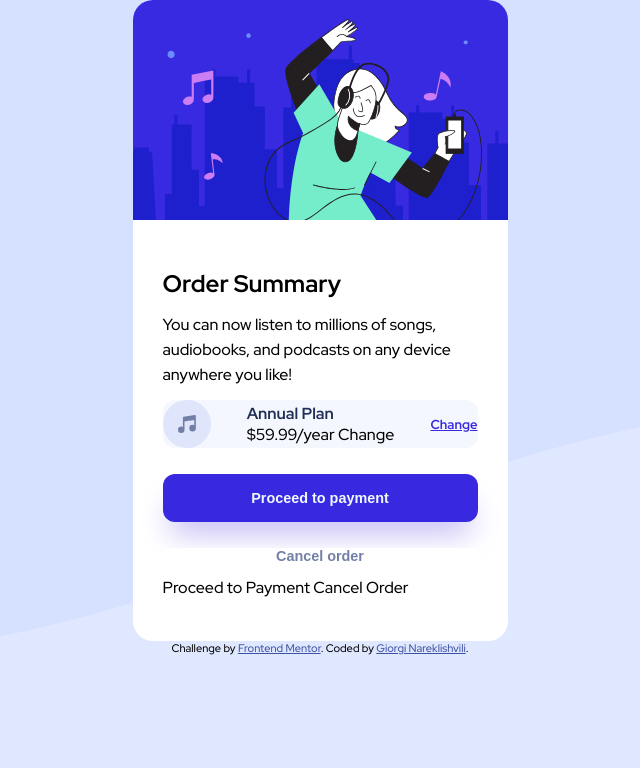
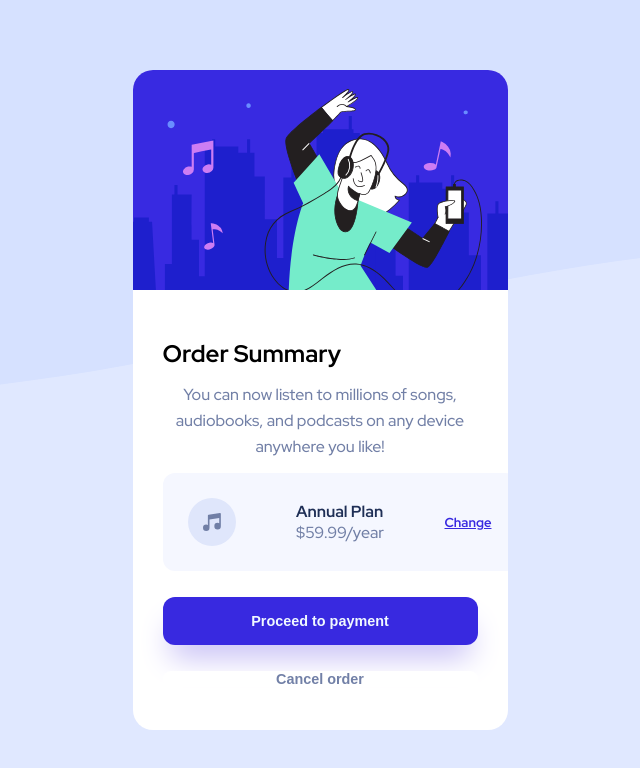
Before and after one commit to gionare/Order-Summary-Card, a plain HTML site: page index.html in a window 1280 px wide. Shown: the whole page, without its empty margins (320-960 px from the left). Drawn offline with Linux system fonts and the light colour scheme.

Commit message:
updated version, but not finished yet

```diff
--- a/index.html
+++ b/index.html
@@ -27,6 +27,7 @@
     </style>
   </head>
   <body>
+    <div>
     <div class="card">
       <img
         class="illustration-img"
@@ -35,34 +36,30 @@
       />
       <div class="container">
         <h2 calss="title">Order Summary</h2>
-        <p class="order-desc" > You can now listen to millions of songs, audiobooks, and
-          podcasts on any device anywhere you like!
+        <p class="order-desc">
+          You can now listen to millions of songs, audiobooks, and podcasts on
+          any device anywhere you like!
         </p>
         <div class="plan-container">
-          <img src="images/icon-music.svg" alt="music-icon">
+          <img src="images/icon-music.svg" alt="music-icon" />
           <div class="plan-desc">
             <strong>Annual Plan</strong>
-            <p>$59.99/year Change</p>
+            <p>$59.99/year</p>
           </div>
           <a href="#">Change</a>
         </div>
         <button class="proceed-btn">Proceed to payment</button>
         <button class="cancel-btn">Cancel order</button>
-
-        Proceed to Payment Cancel Order
-
-
-        </p>
       </div>
     </div>
-
-
-
-    <div class="attribution">
+    <!-- <div class="attribution">
       Challenge by
       <a href="https://www.frontendmentor.io?ref=challenge" target="_blank"
         >Frontend Mentor</a
       >. Coded by <a href="#">Giorgi Nareklishvili</a>.
+    </div> -->
     </div>
+
+
   </body>
 </html>
--- a/styles.css
+++ b/styles.css
@@ -1,4 +1,17 @@
-@import url("https://fonts.googleapis.com/css2?family=Red+Hat+Display:wght@500;700;900&display=swap");
+@import url('https://fonts.googleapis.com/css2?family=Red+Hat+Display:wght@300;500;700;900&display=swap');
+
+
+
+@media (min-width: 1440px) {
+  .third-container {
+    width: 300px;
+  }
+.container {
+    display: flex;
+    flex-direction: column;
+    align-items: center;
+  }
+}
 
 :root {
   /* Colors*/
@@ -21,15 +34,18 @@
 body {
   background-image: url(images/pattern-background-mobile.svg);
   background-repeat: no-repeat;
-  background-size: cover;
+  background-size: 100% 50%;
   background-color: var(--Pale-blue);
   font-family: "Red Hat Display";
+  display: flex;
+  justify-content: center;
+  align-items: center;
+  height: 100vh;
 }
 
 .card {
   width: 375px;
   background-color: white;
-  color: ;
   border-radius: 20px;
   overflow: hidden; /* top corners gone be bordeer-radius as well */
   margin: auto;
@@ -38,8 +54,12 @@ body {
 
 .title {
   color: var(--dark-blue);
-  font-weight: 900;
-  font-size: ;
+text-align: center;
+font-family: Red Hat Display;
+font-size: 28px;
+font-style: normal;
+font-weight: 900;
+line-height: normal;
 }
 
 .illustration-img {
@@ -56,18 +76,29 @@ body {
 }
 
 .order-desc {
-  line-height: 25px;
+  color: #717FA6;
+text-align: center;
+font-family: Red Hat Display;
+font-size: 16px;
+font-style: normal;
+font-weight: 500;
+line-height: 26px; /* 162.5% */
 }
 
 .plan-container {
+  width: 354px;
+height: 98px;
+flex-shrink: 0;
+
+
   font-size: 16px;
   background-color: var(--Very-pale-blue);
   border-radius: 12px;
-  padding: 25;
   display: flex;         /* to arrange on horizont */
   flex-direction: row;
   justify-content: space-between; /* space between items  */
   align-items: center;
+  padding: 25px;
 }
 
 .plan-container a {
@@ -83,6 +114,13 @@ body {
 
 .plan-container strong{
     color: var(--Dark-blue);
+}
+
+.plan-desc p{
+  color: #717FA6;
+font-size: 16px;
+font-weight: 500;
+line-height: normal;
 }
 
 button {
@@ -113,3 +151,7 @@ button {
 .cancel-btn:hover {
   color: black;
 }
+
+.attribution {
+  padding-top: 10px;
+}
```
Also changed, not shown: 2 other files.
